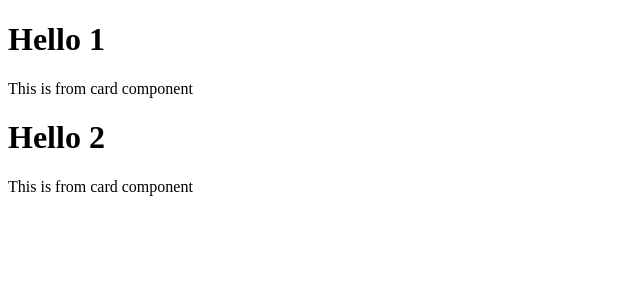
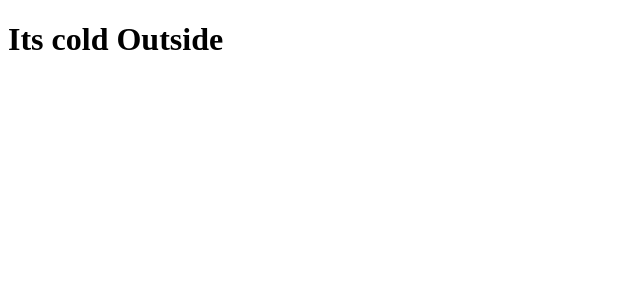
Before and after one commit to RiteKoder/react-app, a React (Vite) app: page / in a window 1280 px wide. Shown: the top 300 px of the page, without its empty margins (0-640 px from the left). Built offline with nearby package versions, Linux system fonts and the light colour scheme.

Commit message:
add weather component

```diff
--- a/src/App.jsx
+++ b/src/App.jsx
@@ -4,33 +4,30 @@
 // import Product from "./components/Product.jsx"
 // import CurrDate from "./components/CurrDate.jsx";
 // import RenderList from "./RenderList.jsx";
-import {Card} from "./components/Card.jsx"
+// import {Card} from "./components/Card.jsx"
+import { Weather } from "./components/Weather.jsx";
 
-const App = () =>{
+const App = () => {
   return (
-  <>
-    {/* <Header />
+    <>
+      <Weather temperature={15}/>
+
+      {/* <Header />
     <MainContent />
     <Footer />
     <Product eType="pc" />
     <CurrDate />
     <RenderList /> */}
-    <Card>
+      {/* <Card>
       <h1>Hello 1</h1>
       <p>This is from card component</p>
     </Card>
     <Card>
       <h1>Hello 2</h1>
       <p>This is from card component</p>
-    </Card>
-
-
-
-
-</>
-
-  )
-
-}
+    </Card> */}
+    </>
+  );
+};
 
 export default App;
--- /dev/null
+++ b/src/components/Weather.jsx
@@ -0,0 +1,13 @@
+export const Weather = ({ temperature }) => {
+  return (
+    <div>
+      {temperature > 25 ? (
+        <h1>Its hot outside</h1>
+      ) : temperature > 15 ? (
+        <h1>Its nice Outside</h1>
+      ) : (
+        <h1>Its cold Outside</h1>
+      )}
+    </div>
+  );
+};
```
